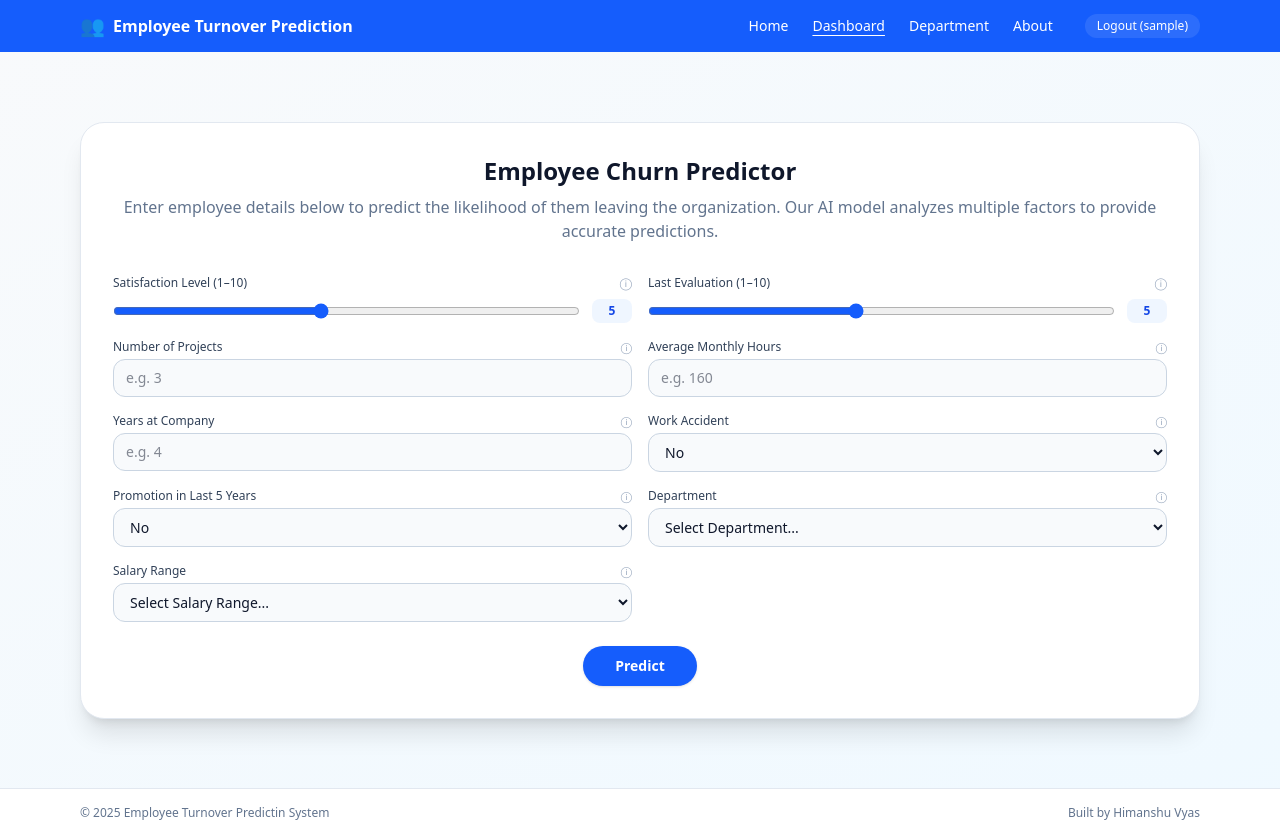
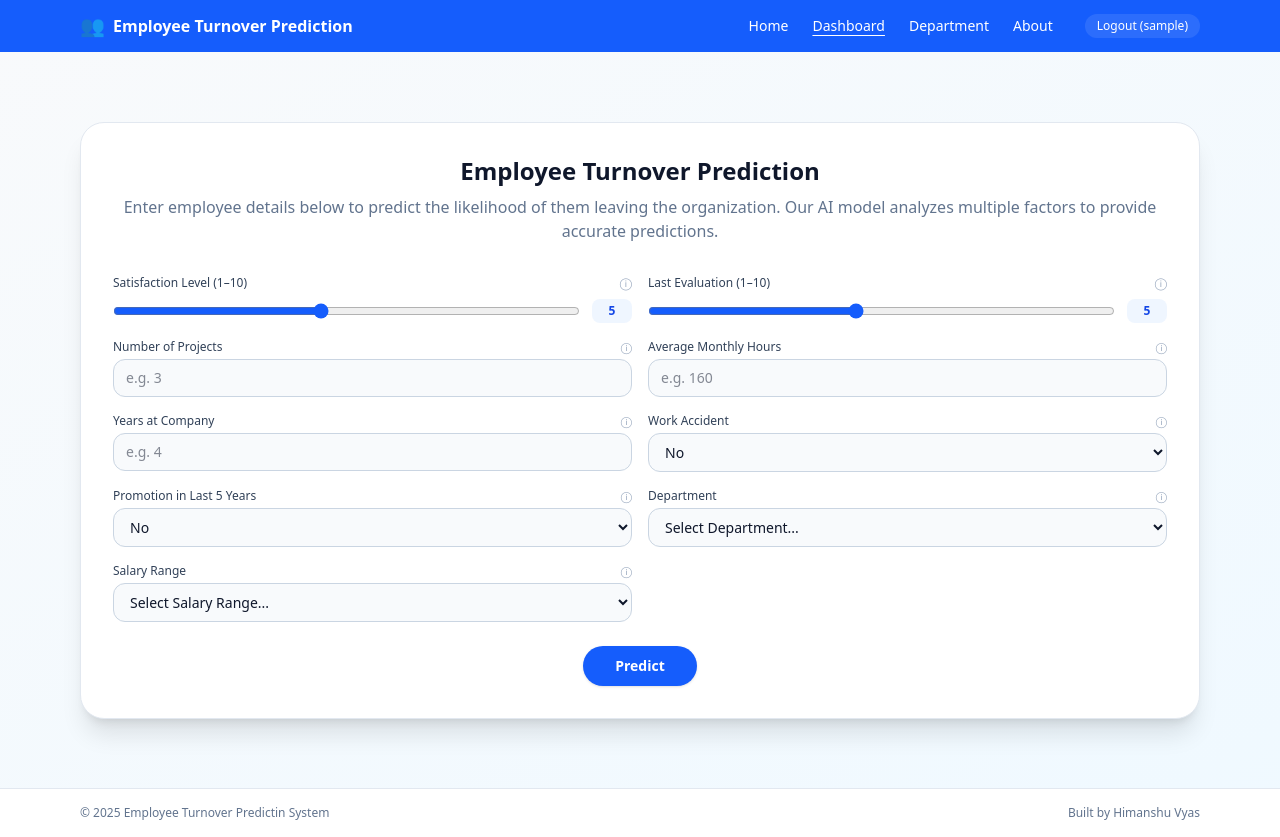
Before and after one commit to toadsage88/EmployeeTurnover, a React app in the folder frontend/: page /#/dashboard in a window 1280 px wide. Built offline with nearby package versions, Linux system fonts and the light colour scheme; sample sign-in values are in the browser's storage; the HTML template or start-up script is replaced by a standard one.

Commit message:
Update Dashboard.jsx

```diff
--- a/frontend/src/pages/Dashboard.jsx
+++ b/frontend/src/pages/Dashboard.jsx
@@ -67,7 +67,7 @@ function Dashboard() {
       <div className="max-w-6xl mx-auto px-4 py-10 w-full">
         <div className="bg-white rounded-3xl shadow-xl border border-slate-200 p-6 md:p-8">
           <h2 className="text-2xl font-bold text-center mb-2 text-slate-900">
-            Employee Churn Predictor
+            Employee Turnover Prediction
           </h2>
           <p className="text-center text-slate-500 mb-8 text-sm md:text-base">
             Enter employee details below to predict the likelihood of them
```
